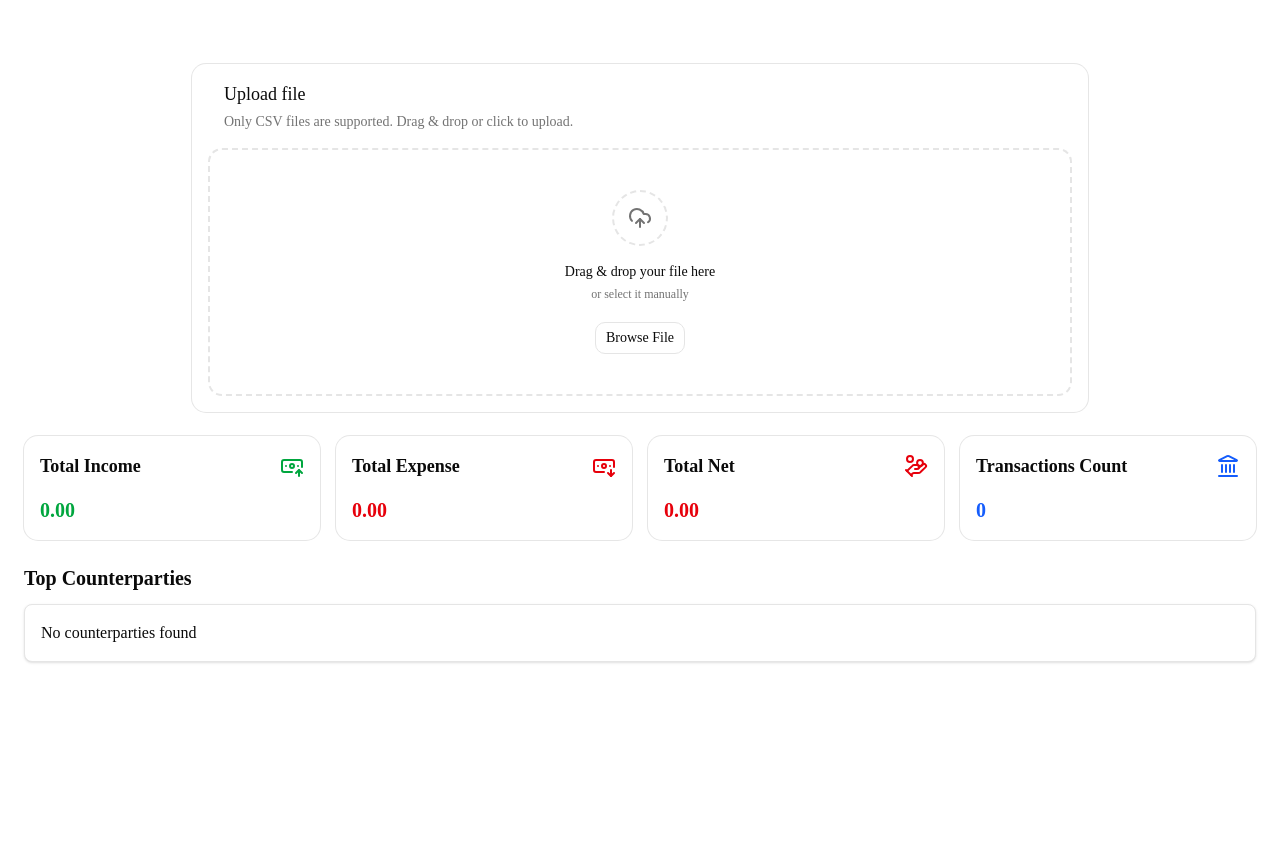
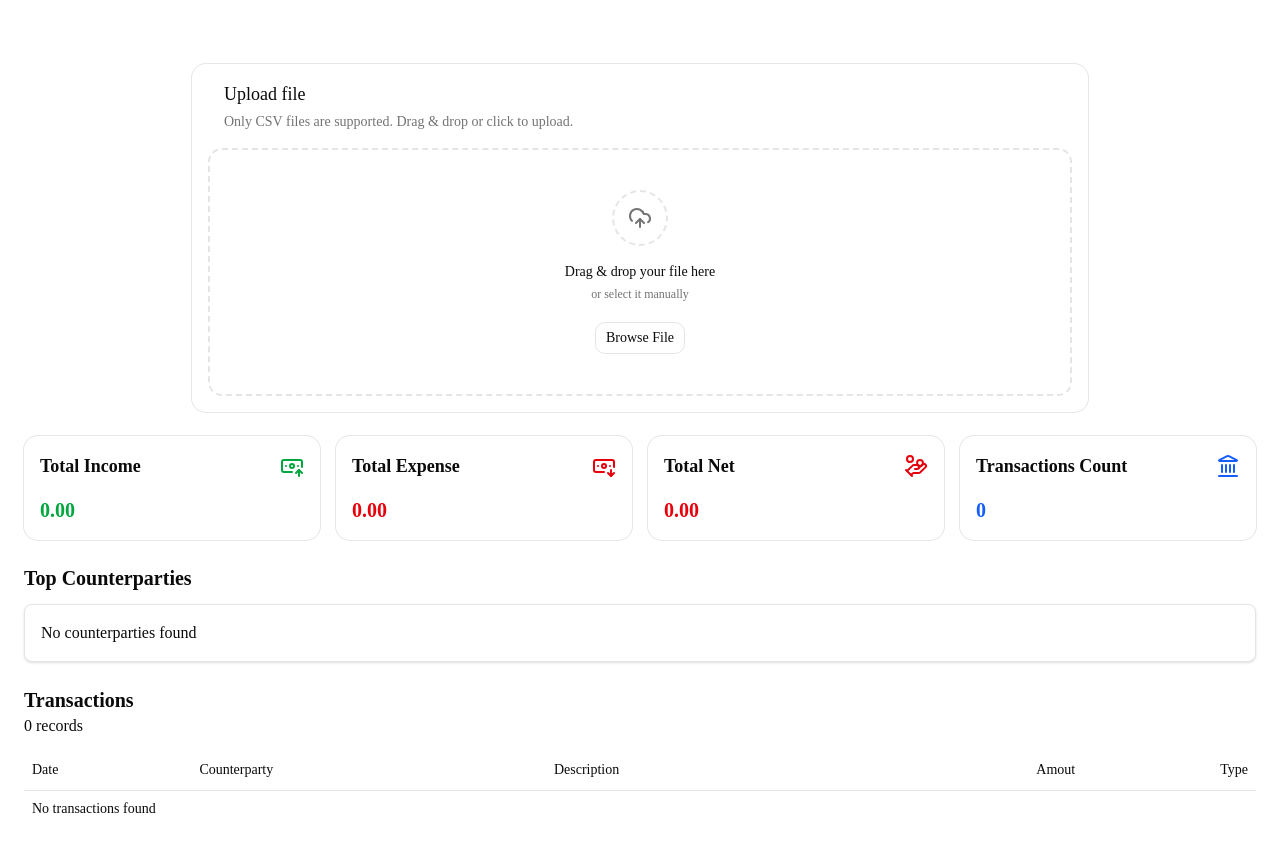
Before and after one commit to AndriiSalohub/bank-statement-analyzer, a Next.js app: page / in a window 1280 px wide. Before the commit the page ends 800 px from the top, so only its background shows below. Built offline with nearby package versions, Linux system fonts and the light colour scheme.

Commit message:
faet: implement transaction table with pagination

```diff
--- a/app/page.tsx
+++ b/app/page.tsx
@@ -2,6 +2,7 @@
 
 import SummaryCards from '@/components/dashboard/summary-cards.component';
 import TopCounterparties from '@/components/dashboard/top-counterparties.component';
+import TransactionsTable from '@/components/dashboard/transactions-table.component';
 import FileUploadMotion from '@/components/file-upload/file-upload-card.component';
 import { calculateTransactionsSummary } from '@/lib/statement';
 import { Transaction } from '@/types/transaction.types';
@@ -60,6 +61,7 @@ const Home = () => {
         topCounterparties={topFiveCounterparties}
         isLoading={isLoading}
       />
+      <TransactionsTable transactions={transactions} isLoading={isLoading} />
     </main>
   );
 };
--- a/components/dashboard/top-counterparties.component.tsx
+++ b/components/dashboard/top-counterparties.component.tsx
@@ -17,7 +17,7 @@ const TopCounterparties: FC<TopCounterpartiesProps> = ({
       <h2 className="text-xl font-semibold mb-3">Top Counterparties</h2>
       <ul className="bg-card border w-full rounded-md shadow-sm p-4">
         {isLoading ? (
-          <p>Loading counterparties</p>
+          <p>Loading counterparties...</p>
         ) : isEmpty ? (
           <p>No counterparties found</p>
         ) : (
--- /dev/null
+++ b/components/dashboard/transactions-table.component.tsx
@@ -0,0 +1,119 @@
+import { Transaction, TransactionType } from '@/types/transaction.types';
+import { FC, useState } from 'react';
+import {
+  Table,
+  TableBody,
+  TableCell,
+  TableHead,
+  TableHeader,
+  TableRow,
+} from '@/components/ui/table';
+import { Button } from '@/components/ui/button';
+import { cn } from '@/lib/utils';
+import { getPageNumbers } from '@/lib/pagination';
+
+interface TransactionsTableProps {
+  transactions: Transaction[];
+  pageSize?: number;
+  isLoading: boolean;
+}
+
+const TransactionsTable: FC<TransactionsTableProps> = ({
+  transactions,
+  pageSize = 15,
+  isLoading,
+}) => {
+  const [currentPage, setCurrentPage] = useState<number>(1);
+  const totalPages = Math.ceil(transactions.length / pageSize);
+  const start = (currentPage - 1) * pageSize;
+  const pageRows = transactions.slice(start, start + pageSize);
+
+  return (
+    <section className="space-y-3">
+      <div className="mb-3">
+        <h2 className="text-xl font-semibold ">Transactions</h2>
+        <p>{transactions.length} records</p>
+      </div>
+
+      <Table>
+        <TableHeader>
+          <TableRow>
+            <TableHead>Date</TableHead>
+            <TableHead>Counterparty</TableHead>
+            <TableHead>Description</TableHead>
+            <TableHead className="text-right">Amout</TableHead>
+            <TableHead className="text-right">Type</TableHead>
+          </TableRow>
+        </TableHeader>
+        <TableBody>
+          {isLoading ? (
+            <TableRow>
+              <TableCell colSpan={5}>Loading transactions...</TableCell>
+            </TableRow>
+          ) : pageRows.length === 0 ? (
+            <TableRow>
+              <TableCell colSpan={5}>No transactions found</TableCell>
+            </TableRow>
+          ) : (
+            pageRows.map((transaction, index) => (
+              <TableRow key={index}>
+                <TableCell>{transaction.date}</TableCell>
+                <TableCell>{transaction.counterparty}</TableCell>
+                <TableCell>{transaction.description}</TableCell>
+                <TableCell className="text-right">
+                  {transaction.amount}
+                </TableCell>
+                <TableCell className="text-right">
+                  <span
+                    className={cn(
+                      'px-2 py-1 font-medium rounded-lg shadow-sm',
+                      transaction.type === TransactionType.INCOME
+                        ? 'text-green-600 bg-green-600/10'
+                        : 'text-destructive bg-destructive/10'
+                    )}
+                  >
+                    {transaction.type === TransactionType.INCOME
+                      ? 'Income'
+                      : 'Expenses'}
+                  </span>
+                </TableCell>
+              </TableRow>
+            ))
+          )}
+        </TableBody>
+      </Table>
+
+      {totalPages > 1 && (
+        <div className="flex justify-center">
+          <div className="flex items-center gap-1">
+            <Button
+              onClick={() => setCurrentPage((prevPage) => prevPage - 1)}
+              disabled={currentPage === 1}
+            >
+              Previous
+            </Button>
+            {getPageNumbers(currentPage, totalPages).map((page, index) => (
+              <Button
+                key={index}
+                variant={currentPage === page ? 'secondary' : 'outline'}
+                disabled={page === '...'}
+                onClick={() => typeof page === 'number' && setCurrentPage(page)}
+                className={cn(page === '...' && 'border-none')}
+              >
+                {page}
+              </Button>
+            ))}
+            <Button
+              onClick={() => setCurrentPage((prevPage) => prevPage + 1)}
+              disabled={currentPage === totalPages}
+            >
+              Next
+            </Button>
+          </div>
+        </div>
+      )}
+    </section>
+  );
+};
+
+export default TransactionsTable;
--- /dev/null
+++ b/components/ui/table.tsx
@@ -0,0 +1,116 @@
+"use client"
+
+import * as React from "react"
+
+import { cn } from "@/lib/utils"
+
+function Table({ className, ...props }: React.ComponentProps<"table">) {
+  return (
+    <div
+      data-slot="table-container"
+      className="relative w-full overflow-x-auto"
+    >
+      <table
+        data-slot="table"
+        className={cn("w-full caption-bottom text-sm", className)}
+        {...props}
+      />
+    </div>
+  )
+}
+
+function TableHeader({ className, ...props }: React.ComponentProps<"thead">) {
+  return (
+    <thead
+      data-slot="table-header"
+      className={cn("[&_tr]:border-b", className)}
+      {...props}
+    />
+  )
+}
+
+function TableBody({ className, ...props }: React.ComponentProps<"tbody">) {
+  return (
+    <tbody
+      data-slot="table-body"
+      className={cn("[&_tr:last-child]:border-0", className)}
+      {...props}
+    />
+  )
+}
+
+function TableFooter({ className, ...props }: React.ComponentProps<"tfoot">) {
+  return (
+    <tfoot
+      data-slot="table-footer"
+      className={cn(
+        "border-t bg-muted/50 font-medium [&>tr]:last:border-b-0",
+        className
+      )}
+      {...props}
+    />
+  )
+}
+
+function TableRow({ className, ...props }: React.ComponentProps<"tr">) {
+  return (
+    <tr
+      data-slot="table-row"
+      className={cn(
+        "border-b transition-colors hover:bg-muted/50 has-aria-expanded:bg-muted/50 data-[state=selected]:bg-muted",
+        className
+      )}
+      {...props}
+    />
+  )
+}
+
+function TableHead({ className, ...props }: React.ComponentProps<"th">) {
+  return (
+    <th
+      data-slot="table-head"
+      className={cn(
+        "h-10 px-2 text-left align-middle font-medium whitespace-nowrap text-foreground [&:has([role=checkbox])]:pr-0",
+        className
+      )}
+      {...props}
+    />
+  )
+}
+
+function TableCell({ className, ...props }: React.ComponentProps<"td">) {
+  return (
+    <td
+      data-slot="table-cell"
+      className={cn(
+        "p-2 align-middle whitespace-nowrap [&:has([role=checkbox])]:pr-0",
+        className
+      )}
+      {...props}
+    />
+  )
+}
+
+function TableCaption({
+  className,
+  ...props
+}: React.ComponentProps<"caption">) {
+  return (
+    <caption
+      data-slot="table-caption"
+      className={cn("mt-4 text-sm text-muted-foreground", className)}
+      {...props}
+    />
+  )
+}
+
+export {
+  Table,
+  TableHeader,
+  TableBody,
+  TableFooter,
+  TableHead,
+  TableRow,
+  TableCell,
+  TableCaption,
+}
--- /dev/null
+++ b/hooks/use-transactions.hook.ts
@@ -0,0 +1,43 @@
+import { calculateTransactionsSummary } from '@/lib/statement';
+import { Transaction } from '@/types/transaction.types';
+import { useMemo, useState } from 'react';
+
+export const useTransactions = () => {
+  const [transactions, setTransations] = useState<Transaction[]>([]);
+  const [uploadedFiles, setUploadedFiles] = useState<File[]>([]);
+  const [isLoading, setIsLoading] = useState<boolean>(false);
+
+  const handleFileUpload = (newTransactions: Transaction[], file: File) => {
+    setTransations((prevTransactions) => [
+      ...prevTransactions,
+      ...newTransactions,
+    ]);
+    setUploadedFiles((prevFiles) => [...prevFiles, file]);
+  };
+
+  const handleDeleteFile = (fileIndex: number) => {
+    const fileToRemove = uploadedFiles[fileIndex];
+
+    setTransations((prevTransactions) => [
+      ...prevTransactions.filter(
+        (transaction) => transaction.sourceFileName !== fileToRemove.name
+      ),
+    ]);
+
+    setUploadedFiles((prev) => prev.filter((_, index) => index !== fileIndex));
+  };
+
+  const transactionsSummary = useMemo(
+    () => calculateTransactionsSummary(transactions),
+    [transactions]
+  );
+
+  return {
+    uploadedFiles,
+    isLoading,
+    setIsLoading,
+    transactionsSummary,
+    handleFileUpload,
+    handleDeleteFile,
+  };
+};
--- /dev/null
+++ b/lib/pagination.ts
@@ -0,0 +1,18 @@
+export const getPageNumbers = (page: number, totalPages: number) => {
+  const pages: (number | string)[] = [];
+  const showNear = 3;
+
+  for (let i = 1; i <= totalPages; i++) {
+    if (
+      i === 1 ||
+      i === totalPages ||
+      (i >= page - showNear && i <= page + showNear)
+    ) {
+      pages.push(i);
+    } else if (pages[pages.length - 1] !== '...') {
+      pages.push('...');
+    }
+  }
+
+  return pages;
+};
```
